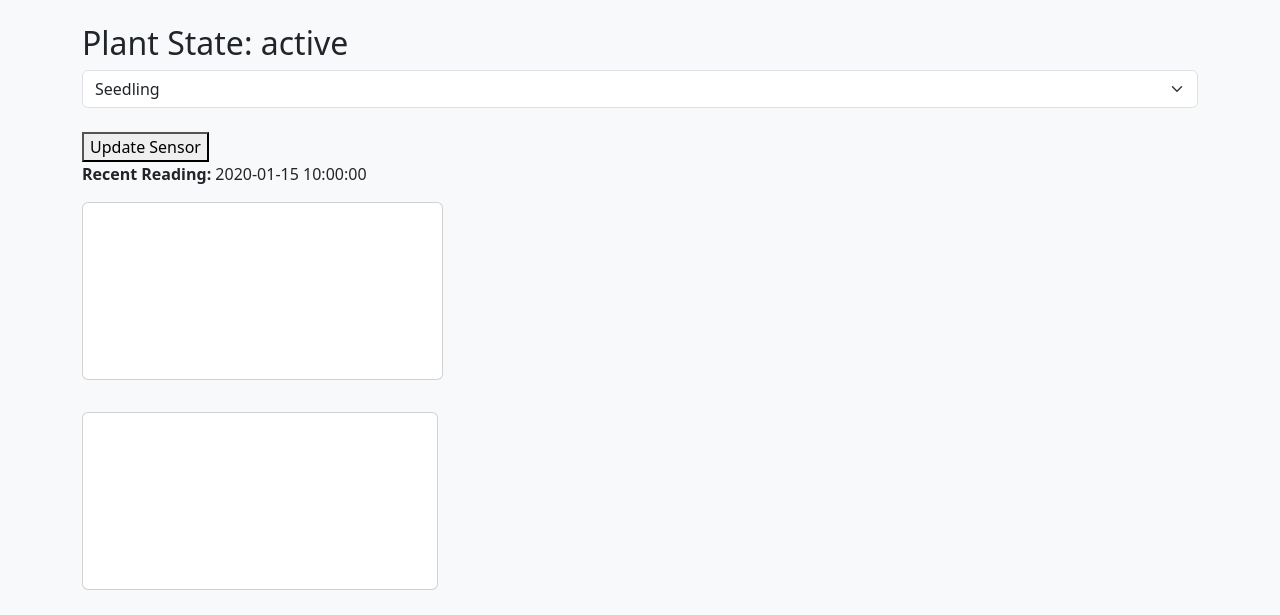
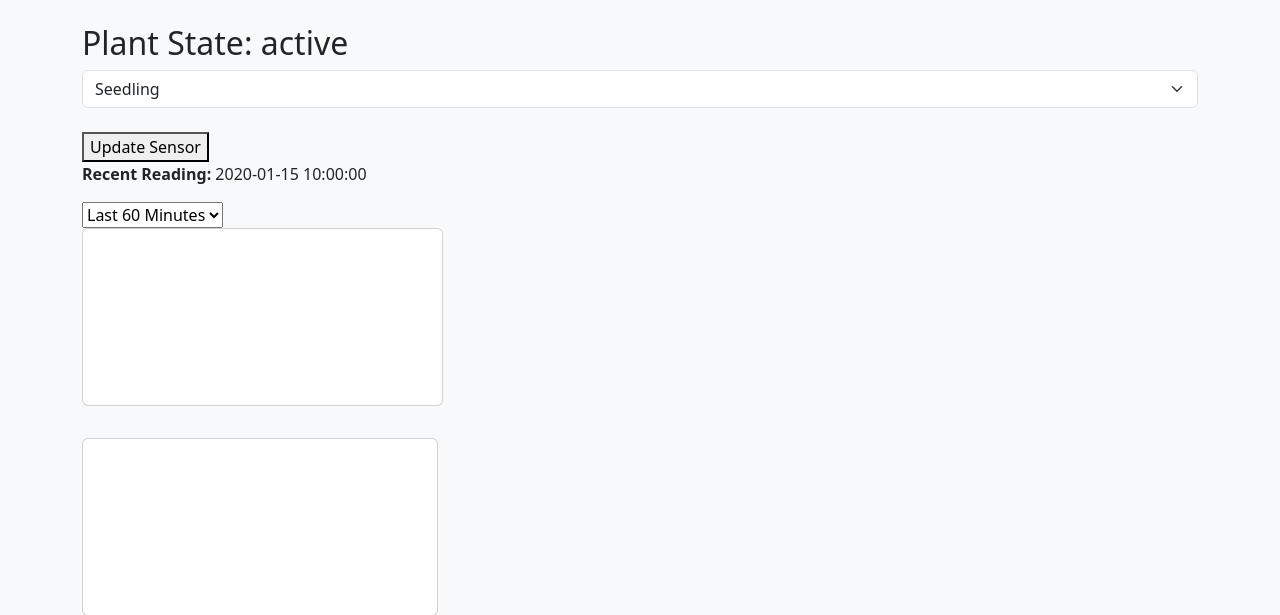
Before and after one commit to frigonj/PlantMonitor, a Flask app: template templates/index.html in a window 1280 px wide. Shown: the top 615 px of the page. Run offline with Flask 3, Linux system fonts and the light colour scheme; the template is opened without the code that fills it: most values are stand-ins (such as "Sample title", 1, 10 or a date in 2020); parts of the project's set-up code (start-up, migrations or seed data) failed here and were passed over; some libraries are stand-ins or nearby versions.

Commit message:
Adding dashboarding for historical measurements

```diff
--- a/app.py
+++ b/app.py
@@ -6,7 +6,7 @@ import db_utilities as db
 import sensor_readings as sens
 import fasteners
 from datetime import datetime, timedelta
-from flask import Flask, render_template, request, redirect
+from flask import Flask, render_template, request, redirect, jsonify, request
 
 lock = fasteners.InterProcessLock('/tmp/sensor.lock')
 
@@ -73,6 +73,36 @@ def manual_update():
             sens.init_sens()
     return redirect("/")
 
+@app.route("/api/readings")
+def api_readings():
+    range_map = {
+        "60m": 60,
+        "6h": 360,
+        "12h": 720,
+        "24h": 1440,
+        "7d": 10080
+    }
+
+    selected = request.args.get("range", "60m")
+    minutes = range_map.get(selected, 60)
+
+    rows = db.get_readings_range(minutes)
+
+    data = {
+        "timestamps": [],
+        "temp": [],
+        "hum": [],
+        "soil": []
+    }
+
+    for r in rows:
+        data["timestamps"].append(r["timestamp"])
+        data["temp"].append(r["temp"])
+        data["hum"].append(r["hum"])
+        data["soil"].append(r["soil_moisture"])
+
+    return jsonify(data)
+
 if __name__ == '__main__':
     db.init_db()
     db.get_reading()
--- a/db_utilities.py
+++ b/db_utilities.py
@@ -53,3 +53,20 @@ def cleanup_old_data():
     with sqlite3.connect(DB_FILE) as conn:
         conn.execute("DELETE FROM readings WHERE timestamp < ?", (cutoff,))
         conn.commit()
+
+def get_readings_range(minutes):
+    conn = sqlite3.connect(DB_PATH)
+    conn.row_factory = sqlite3.Row
+    cur = conn.cursor()
+
+    cur.execute("""
+        SELECT timestamp, temp, hum, soil_moisture
+        FROM readings
+        WHERE timestamp >= datetime('now', ?)
+        ORDER BY timestamp ASC
+    """, (f"-{minutes} minutes",))
+
+    rows = cur.fetchall()
+    conn.close()
+
+    return rows
--- a/templates/index.html
+++ b/templates/index.html
@@ -1,4 +1,5 @@
 <!DOCTYPE html>
+<script src="https://cdn.jsdelivr.net/npm/chart.js"></script>
 <html lang="en">
 <head>
     <meta name="viewport" content="width=device-width, initial-scale=1">
@@ -27,6 +28,14 @@
     <div>
         <p class="display 5"><b>Recent Reading:</b> {{actual.time}} </p>
     </div>
+    <!-- Range Selector -->
+    <select id="rangeSelect" onchange="loadChart()">
+  <option value="60m">Last 60 Minutes</option>
+  <option value="6h">Last 6 Hours</option>
+  <option value="12h">Last 12 Hours</option>
+  <option value="24h">Last 24 Hours</option>
+  <option value="7d">Last 7 Days</option>
+</select>
     <!-- Status Widgets -->
     <div class="row g-3">
         <div class="col-md-4">
```
